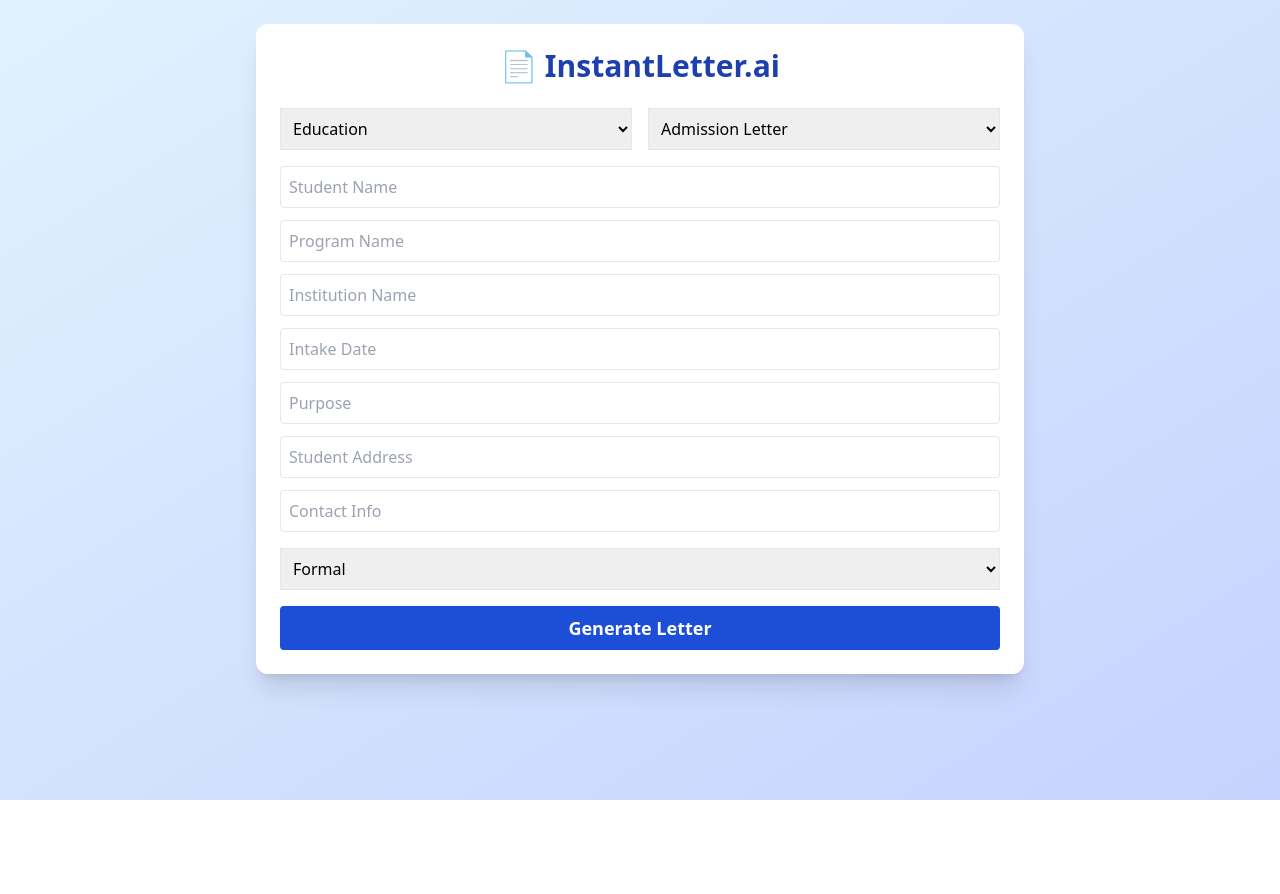
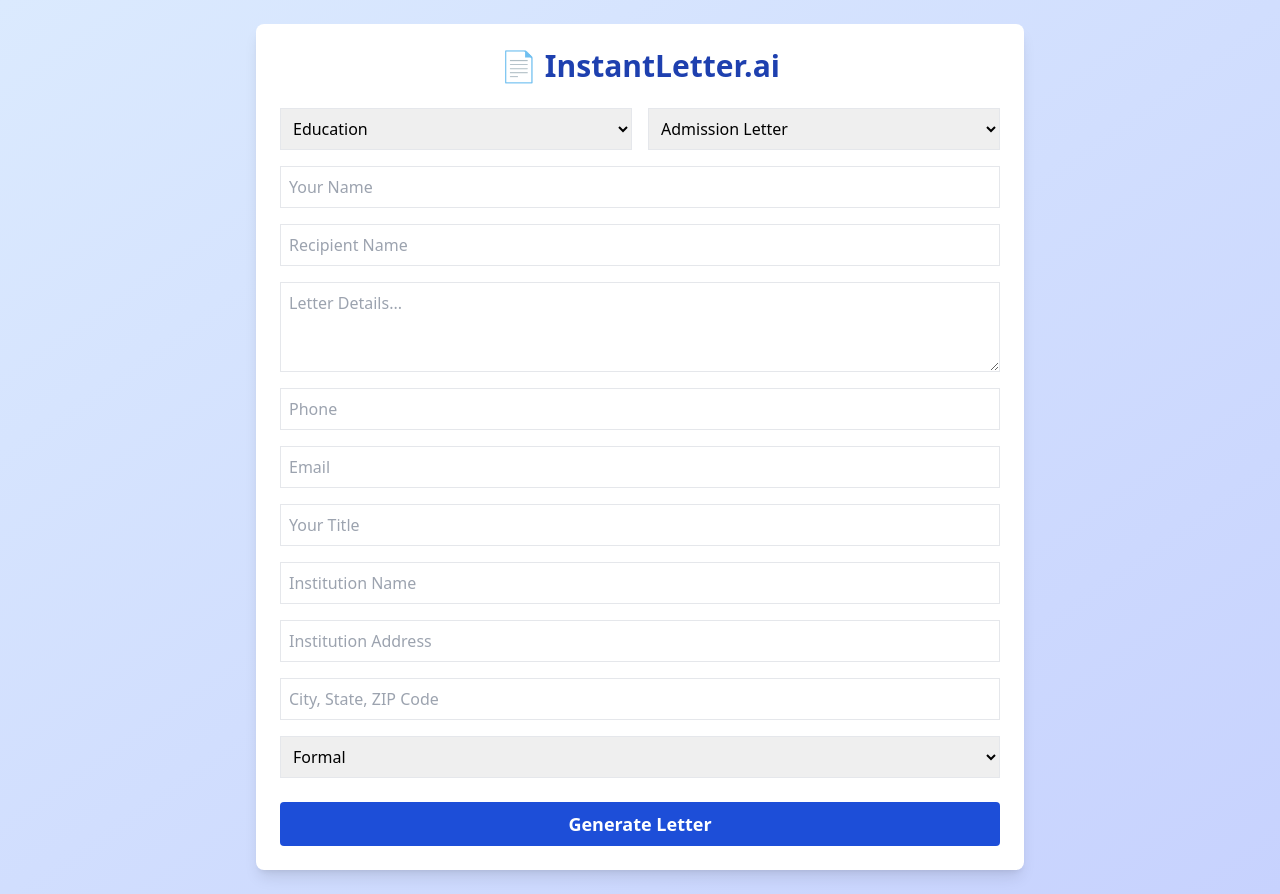
Before and after one commit to uzair-dev123/instantletter-ai-v1, a React (Vite) app: page / in a window 1280 px wide. Before the commit the page ends 800 px from the top, so only its background shows below. Built offline with nearby package versions, Linux system fonts and the light colour scheme; the HTML template or start-up script is replaced by a standard one.

Commit message:
Update App.jsx

```diff
--- a/src/App.jsx
+++ b/src/App.jsx
@@ -1,65 +1,67 @@
-// File: src/App.jsx
 
-import React, { useState, useEffect } from 'react';
+import React, { useState } from 'react';
 import { saveAs } from 'file-saver';
 import { jsPDF } from 'jspdf';
 import { Document, Packer, Paragraph, TextRun } from 'docx';
-import letterTemplates from './data/letterTemplates.json';
 
 export default function App() {
-  const [category, setCategory] = useState('');
-  const [subtype, setSubtype] = useState('');
-  const [fields, setFields] = useState({});
-  const [formData, setFormData] = useState({});
+  const [category, setCategory] = useState('Education');
+  const [subtype, setSubtype] = useState('Admission Letter');
+  const [name, setName] = useState('');
+  const [to, setTo] = useState('');
+  const [detail, setDetail] = useState('');
   const [tone, setTone] = useState('Formal');
   const [output, setOutput] = useState('');
   const [loading, setLoading] = useState(false);
+  const [phone, setPhone] = useState('');
+  const [email, setEmail] = useState('');
+  const [title, setTitle] = useState('');
+  const [institutionName, setInstitutionName] = useState('');
+  const [institutionAddress, setInstitutionAddress] = useState('');
+  const [cityStateZip, setCityStateZip] = useState('');
 
-  useEffect(() => {
-    const defaultCategory = Object.keys(letterTemplates)[0];
-    const defaultSubtype = Object.keys(letterTemplates[defaultCategory])[0];
-    setCategory(defaultCategory);
-    setSubtype(defaultSubtype);
-    setFields(letterTemplates[defaultCategory][defaultSubtype].fields);
-    setFormData({});
-  }, []);
-
-  const handleCategoryChange = (newCategory) => {
-    const firstSubtype = Object.keys(letterTemplates[newCategory])[0];
-    setCategory(newCategory);
-    setSubtype(firstSubtype);
-    setFields(letterTemplates[newCategory][firstSubtype].fields);
-    setFormData({});
+  const categories = {
+    Education: ['Admission Letter', 'Transcript Request'],
+    Employment: ['Experience Letter Request'],
   };
 
-  const handleSubtypeChange = (newSubtype) => {
-    setSubtype(newSubtype);
-    setFields(letterTemplates[category][newSubtype].fields);
-    setFormData({});
-  };
-
-  const buildPrompt = () => {
-    const entries = Object.entries(fields).map(([key, fallback]) => {
-      const value = formData[key] || fallback || '';
-      return `${key}: ${value}`;
+  const replacePlaceholders = (template, inputs) => {
+    return template.replace(/\[(.*?)\]/g, (_, key) => {
+      const normalizedKey = key.trim().toLowerCase().replace(/\s+/g, '');
+      return inputs[normalizedKey] || `[${key}]`;
     });
-
-    return `Write a ${tone.toLowerCase()} ${subtype} under the ${category} category. Use this information:\n\n${entries.join('\n')}\n\nPlease write a professional letter without using placeholders.`;
   };
 
   const generateLetter = async () => {
     setLoading(true);
-    const prompt = buildPrompt();
     try {
       const res = await fetch('/api/generate-letter', {
         method: 'POST',
         headers: { 'Content-Type': 'application/json' },
         body: JSON.stringify({
-          messages: [{ role: 'user', content: prompt }]
-        })
+          messages: [
+            {
+              role: 'user',
+              content: `Write a ${tone.toLowerCase()} ${subtype} letter from ${name} to ${to}. Context: ${detail}`,
+            },
+          ],
+        }),
       });
       const data = await res.json();
-      setOutput(data?.reply ?? 'No response received');
+      const inputs = {
+        yourname: name,
+        recipientname: to,
+        details: detail,
+        tone: tone,
+        phone: phone,
+        email: email,
+        institutionname: institutionName,
+        institutionaddress: institutionAddress,
+        citystatezip: cityStateZip,
+        title: title,
+      };
+      const replaced = replacePlaceholders(data?.reply ?? '', inputs);
+      setOutput(replaced);
     } catch (err) {
       setOutput('Error generating letter.');
     }
@@ -85,43 +87,43 @@
   };
 
   return (
-    <div className="min-h-screen bg-gradient-to-br from-sky-100 to-indigo-200 p-6">
-      <div className="max-w-3xl mx-auto bg-white p-6 rounded-xl shadow-xl">
+    <div className="min-h-screen bg-gradient-to-br from-blue-100 to-indigo-200 p-6">
+      <div className="max-w-3xl mx-auto bg-white p-6 rounded-lg shadow-lg">
         <h1 className="text-3xl font-bold text-center text-blue-800 mb-6">📄 InstantLetter.ai</h1>
-
-        <div className="grid grid-cols-1 md:grid-cols-2 gap-4 mb-4">
-          <select className="border p-2" value={category} onChange={(e) => handleCategoryChange(e.target.value)}>
-            {Object.keys(letterTemplates).map((cat) => <option key={cat}>{cat}</option>)}
+        <div className="grid grid-cols-1 md:grid-cols-2 gap-4">
+          <select className="border p-2" value={category} onChange={(e) => {
+            setCategory(e.target.value);
+            setSubtype(categories[e.target.value][0]);
+          }}>
+            {Object.keys(categories).map((cat) => (
+              <option key={cat}>{cat}</option>
+            ))}
           </select>
-          <select className="border p-2" value={subtype} onChange={(e) => handleSubtypeChange(e.target.value)}>
-            {Object.keys(letterTemplates[category] || {}).map((sub) => <option key={sub}>{sub}</option>)}
+          <select className="border p-2" value={subtype} onChange={(e) => setSubtype(e.target.value)}>
+            {categories[category].map((sub) => (
+              <option key={sub}>{sub}</option>
+            ))}
+          </select>
+          <input className="border p-2 col-span-2" placeholder="Your Name" value={name} onChange={(e) => setName(e.target.value)} />
+          <input className="border p-2 col-span-2" placeholder="Recipient Name" value={to} onChange={(e) => setTo(e.target.value)} />
+          <textarea className="border p-2 col-span-2" placeholder="Letter Details..." rows="3" value={detail} onChange={(e) => setDetail(e.target.value)} />
+          <input className="border p-2 col-span-2" placeholder="Phone" value={phone} onChange={(e) => setPhone(e.target.value)} />
+          <input className="border p-2 col-span-2" placeholder="Email" value={email} onChange={(e) => setEmail(e.target.value)} />
+          <input className="border p-2 col-span-2" placeholder="Your Title" value={title} onChange={(e) => setTitle(e.target.value)} />
+          <input className="border p-2 col-span-2" placeholder="Institution Name" value={institutionName} onChange={(e) => setInstitutionName(e.target.value)} />
+          <input className="border p-2 col-span-2" placeholder="Institution Address" value={institutionAddress} onChange={(e) => setInstitutionAddress(e.target.value)} />
+          <input className="border p-2 col-span-2" placeholder="City, State, ZIP Code" value={cityStateZip} onChange={(e) => setCityStateZip(e.target.value)} />
+          <select className="border p-2 col-span-2" value={tone} onChange={(e) => setTone(e.target.value)}>
+            <option>Formal</option>
+            <option>Friendly</option>
+            <option>Apologetic</option>
+            <option>Grateful</option>
+            <option>Assertive</option>
           </select>
         </div>
-
-        <div className="grid grid-cols-1 gap-3 mb-4">
-          {Object.keys(fields).map((field) => (
-            <input
-              key={field}
-              className="border p-2 rounded"
-              placeholder={field}
-              value={formData[field] || ''}
-              onChange={(e) => setFormData({ ...formData, [field]: e.target.value })}
-            />
-          ))}
-        </div>
-
-        <select className="border p-2 mb-4 w-full" value={tone} onChange={(e) => setTone(e.target.value)}>
-          <option>Formal</option>
-          <option>Friendly</option>
-          <option>Apologetic</option>
-          <option>Grateful</option>
-          <option>Assertive</option>
-        </select>
-
-        <button className="w-full bg-blue-700 hover:bg-blue-800 text-white py-2 rounded text-lg font-semibold" onClick={generateLetter} disabled={loading}>
+        <button className="mt-6 w-full bg-blue-700 hover:bg-blue-800 text-white py-2 rounded text-lg font-semibold" onClick={generateLetter} disabled={loading}>
           {loading ? 'Generating...' : 'Generate Letter'}
         </button>
-
         {output && (
           <div className="mt-6 bg-gray-50 p-4 border rounded shadow">
             <textarea className="w-full border-none text-sm text-gray-800 resize-none min-h-[300px]" value={output} onChange={(e) => setOutput(e.target.value)} />
```
